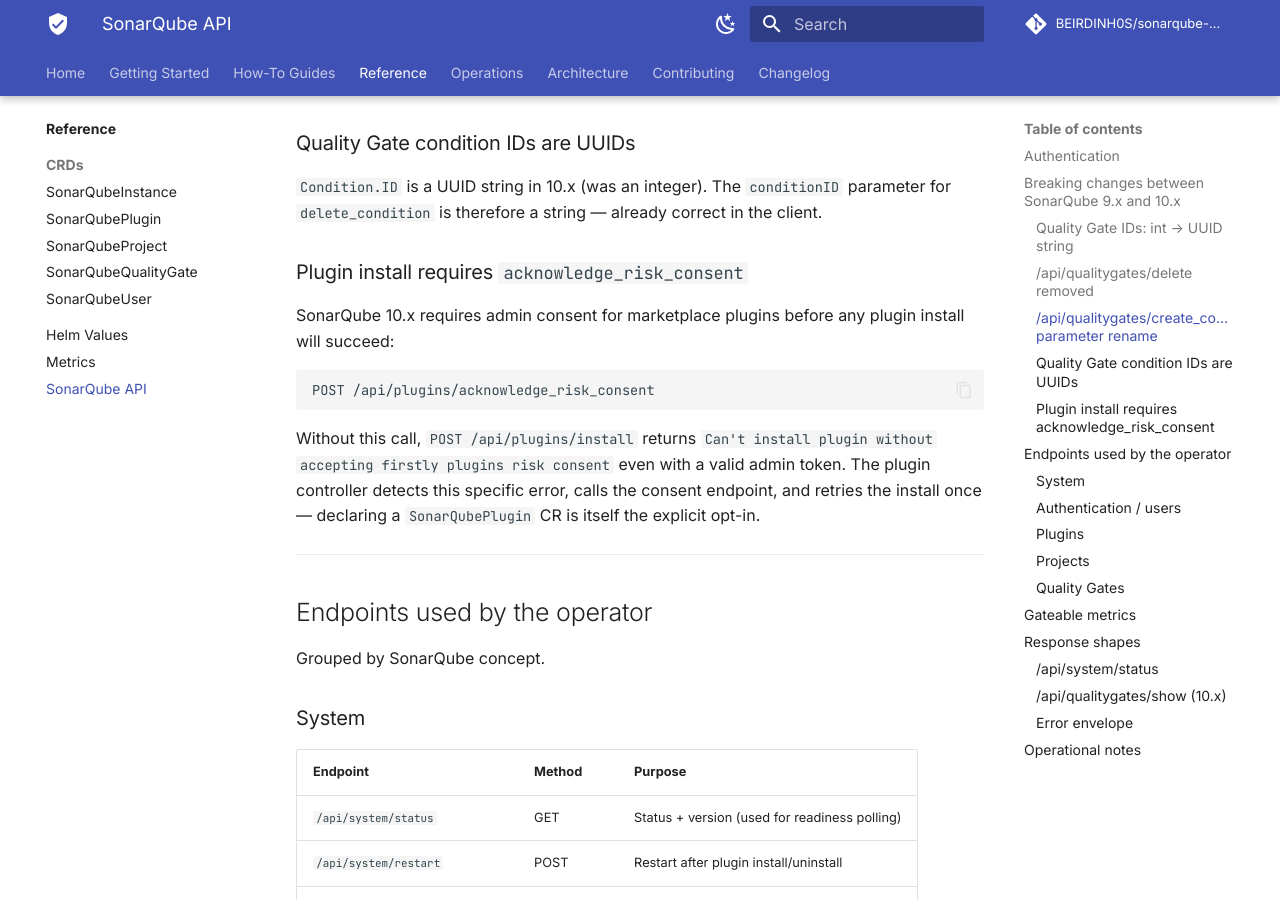
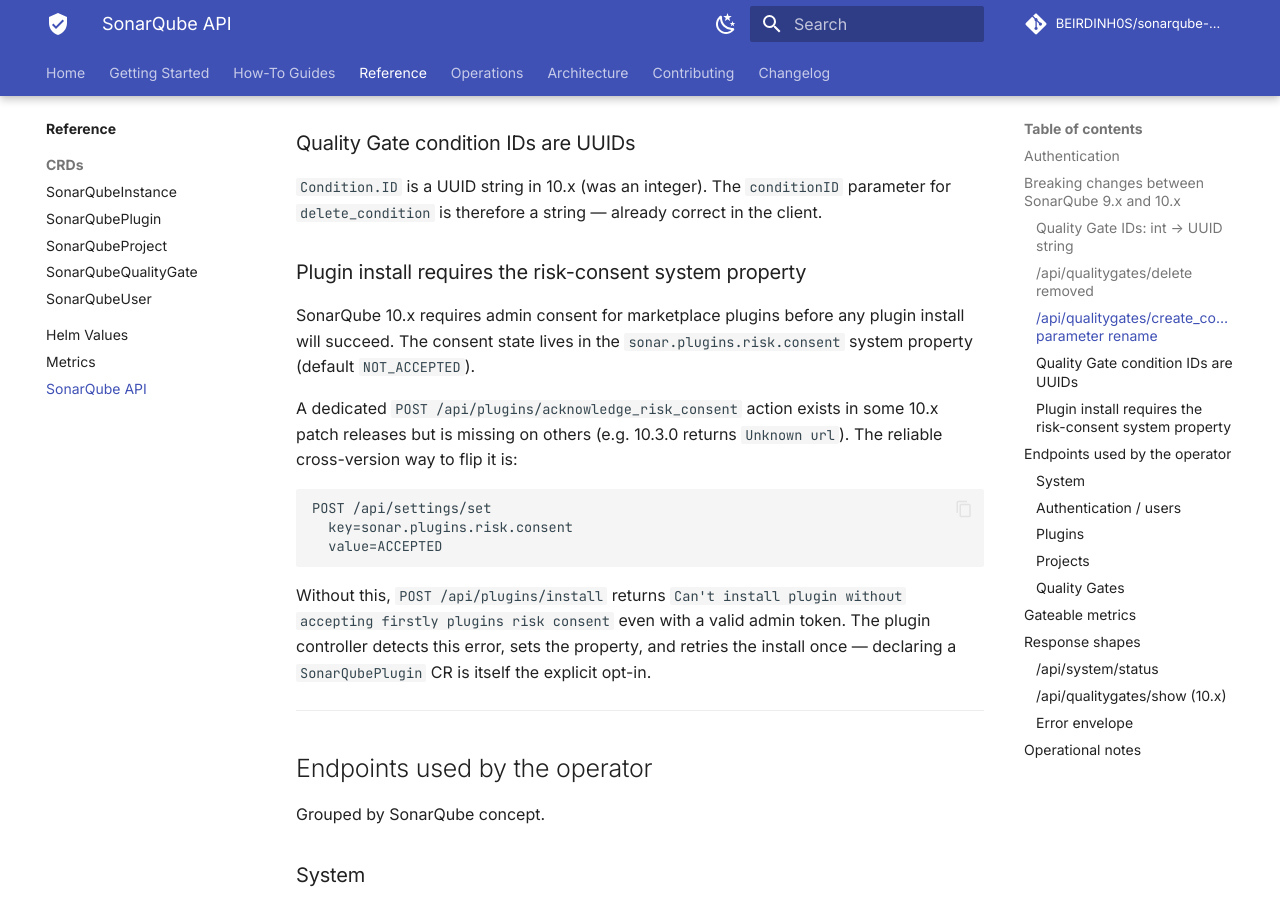
Before and after one commit to BEIRDINH0S/sonarqube-operator, an MkDocs documentation site: the page built from docs/reference/sonarqube-api.md, in a window 1280 px wide and 900 px high, scrolled down 1393 px. Built offline with MkDocs 1.6.1 and Material for MkDocs 9.7.7, drawn with Linux system fonts in a browser that asks for light colours; comment, search, counter and statistics services are not loaded.

Commit message:
fix(plugin): use settings/set for risk consent on all SonarQube 10.x
Follow-up to #6. The dedicated POST /api/plugins/acknowledge_risk_consent
action does not exist on every SonarQube 10.x patch level — verified on
10.3.0.82913 where it returns "Unknown url". The operator was therefore
hitting the consent path correctly but failing at the ack step.

The consent state is actually a system property
(sonar.plugins.risk.consent, default NOT_ACCEPTED). Setting it to
ACCEPTED via /api/settings/set works on all 10.x versions. End-to-end
verified on a kind cluster: SonarQubePlugin reconciliation flips the
property to ACCEPTED on the first refusal and the install retry runs.

- internal/sonarqube/client.AcknowledgeRiskConsent: switch endpoint
- client_test: assert key/value in the request body
- docs/reference/sonarqube-api: explain why settings/set is preferred

````diff
--- a/docs/reference/sonarqube-api.md
+++ b/docs/reference/sonarqube-api.md
@@ -63,20 +63,27 @@ The operator uses `gateName` everywhere.
 `conditionID` parameter for `delete_condition` is therefore a string —
 already correct in the client.
 
-### Plugin install requires `acknowledge_risk_consent`
+### Plugin install requires the risk-consent system property
 
 SonarQube 10.x requires admin consent for marketplace plugins before
-any plugin install will succeed:
+any plugin install will succeed. The consent state lives in the
+`sonar.plugins.risk.consent` system property (default `NOT_ACCEPTED`).
+
+A dedicated `POST /api/plugins/acknowledge_risk_consent` action exists
+in some 10.x patch releases but is missing on others (e.g. 10.3.0
+returns `Unknown url`). The reliable cross-version way to flip it is:
 
 ```
-POST /api/plugins/acknowledge_risk_consent
+POST /api/settings/set
+  key=sonar.plugins.risk.consent
+  value=ACCEPTED
 ```
 
-Without this call, `POST /api/plugins/install` returns
+Without this, `POST /api/plugins/install` returns
 `Can't install plugin without accepting firstly plugins risk consent`
 even with a valid admin token. The plugin controller detects this
-specific error, calls the consent endpoint, and retries the install
-once — declaring a `SonarQubePlugin` CR is itself the explicit opt-in.
+error, sets the property, and retries the install once — declaring a
+`SonarQubePlugin` CR is itself the explicit opt-in.
 
 ---
 
````
Also changed, not shown: 2 other files.
